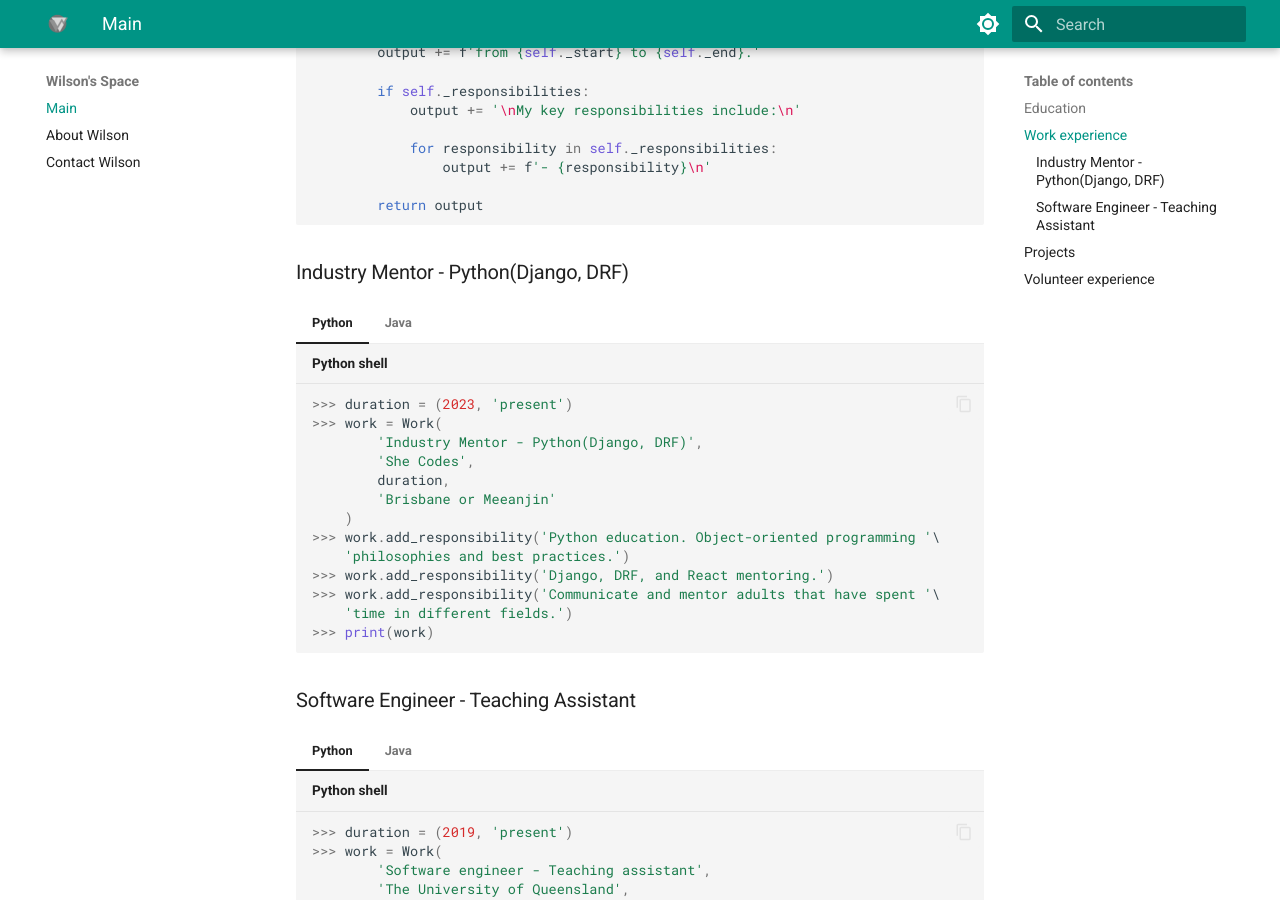
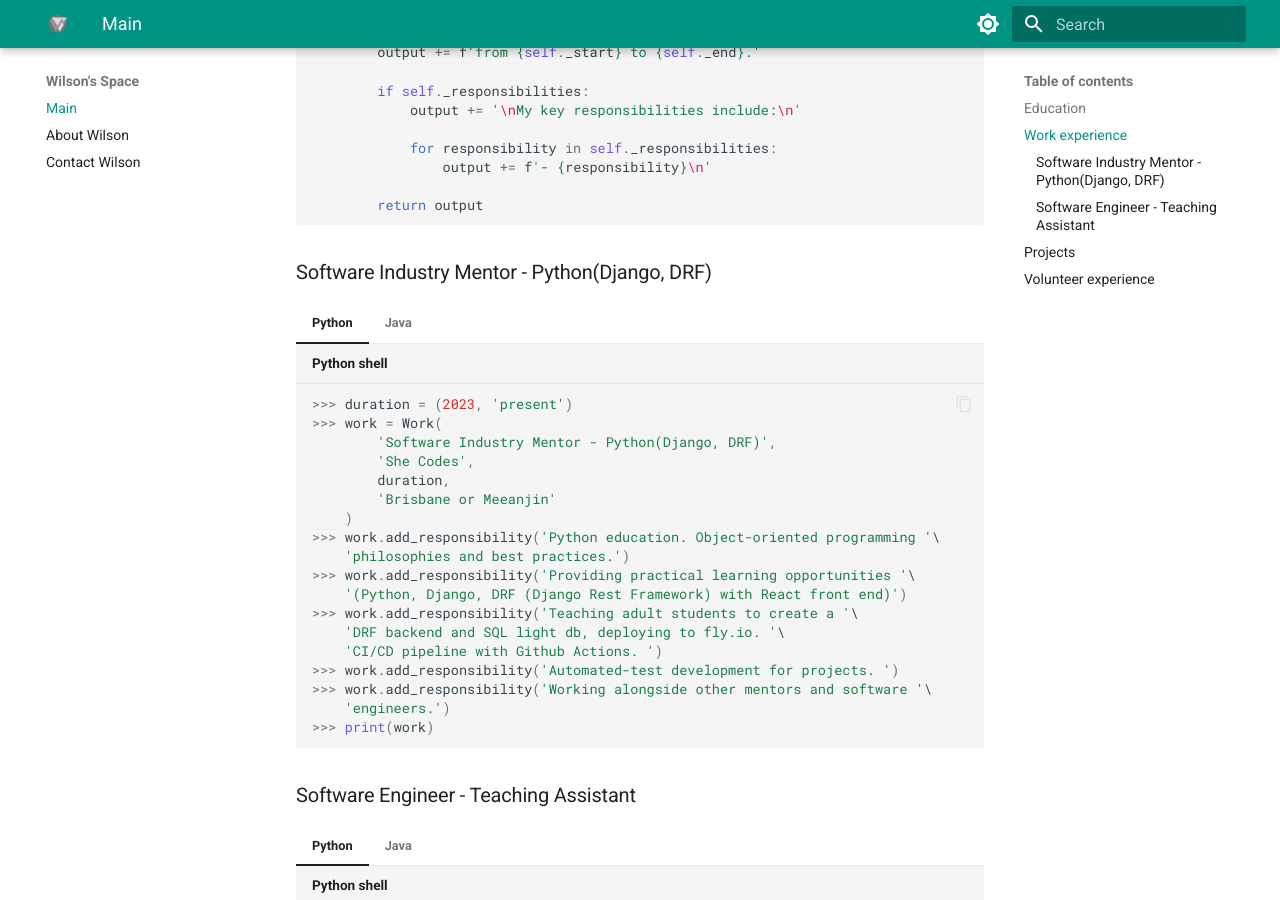
Before and after one commit to wilson-kong/resume, an MkDocs documentation site: the page built from docs/index.md, in a window 1280 px wide and 900 px high, scrolled down 1326 px. Built offline with MkDocs 1.6.1 and Material for MkDocs 9.7.7, drawn with Linux system fonts in a browser that asks for light colours; some of the changed text lies outside the part shown.

Commit message:
Update index.md

````diff
--- a/docs/index.md
+++ b/docs/index.md
@@ -12,7 +12,7 @@ This website is dedicated to outlining my experience and skillsets.
 - [Welcome ☺](#welcome-)
   - [Education](#education)
   - [Work experience](#work-experience)
-    - [Industry Mentor - Python(Django, DRF)](#industry-mentor---pythondjango-drf)
+    - [Software Industry Mentor - Python(Django, DRF)](#software-industry-mentor---pythondjango-drf)
     - [Software Engineer - Teaching Assistant](#software-engineer---teaching-assistant)
   - [Projects](#projects)
   - [Volunteer experience](#volunteer-experience)
@@ -125,21 +125,26 @@ This website is dedicated to outlining my experience and skillsets.
     }
     ```
 
-### Industry Mentor - Python(Django, DRF)
+### Software Industry Mentor - Python(Django, DRF)
 === "Python"
     ```python title="Python shell"
     >>> duration = (2023, 'present')
     >>> work = Work(
-            'Industry Mentor - Python(Django, DRF)',
+            'Software Industry Mentor - Python(Django, DRF)',
             'She Codes',
             duration,
             'Brisbane or Meeanjin'
         )
     >>> work.add_responsibility('Python education. Object-oriented programming '\
         'philosophies and best practices.')
-    >>> work.add_responsibility('Django, DRF, and React mentoring.')
-    >>> work.add_responsibility('Communicate and mentor adults that have spent '\
-        'time in different fields.')
+    >>> work.add_responsibility('Providing practical learning opportunities '\
+        '(Python, Django, DRF (Django Rest Framework) with React front end)')
+    >>> work.add_responsibility('Teaching adult students to create a '\
+        'DRF backend and SQL light db, deploying to fly.io. '\
+        'CI/CD pipeline with Github Actions. ')
+    >>> work.add_responsibility('Automated-test development for projects. ')
+    >>> work.add_responsibility('Working alongside other mentors and software '\
+        'engineers.')
     >>> print(work)
     ```
 
@@ -151,7 +156,7 @@ This website is dedicated to outlining my experience and skillsets.
             int endYear = 2023;
 
             Work work = new Work(
-                "Industry Mentor - Python(Django, DRF)",
+                "Software Industry Mentor - Python(Django, DRF)",
                     "She Codes",
                     startYear,
                     endYear,
@@ -159,9 +164,14 @@ This website is dedicated to outlining my experience and skillsets.
             );
             work.addResponsibility("Python education. Object-oriented programming " +
                     "philosophies and best practices.");
-            work.addResponsibility("Django, DRF, and React mentoring.");
-            work.addResponsibility("Communicate and mentor adults that have spent " +
-                    "time in different fields.");
+            work.addResponsibility("Providing practical learning opportunities " +
+                "(Python, Django, DRF (Django Rest Framework) with React front end)");
+            work.addResponsibility("Teaching adult students to create a " +
+                "DRF backend and SQL light db, deploying to fly.io. " +
+                "CI/CD pipeline with Github Actions.");
+            work.addResponsibility("Automated-test development for projects. ");
+            work.addResponsibility("Working alongside other mentors and software " +
+                "engineers.");
             System.out.println(work);
         }
     }
````
